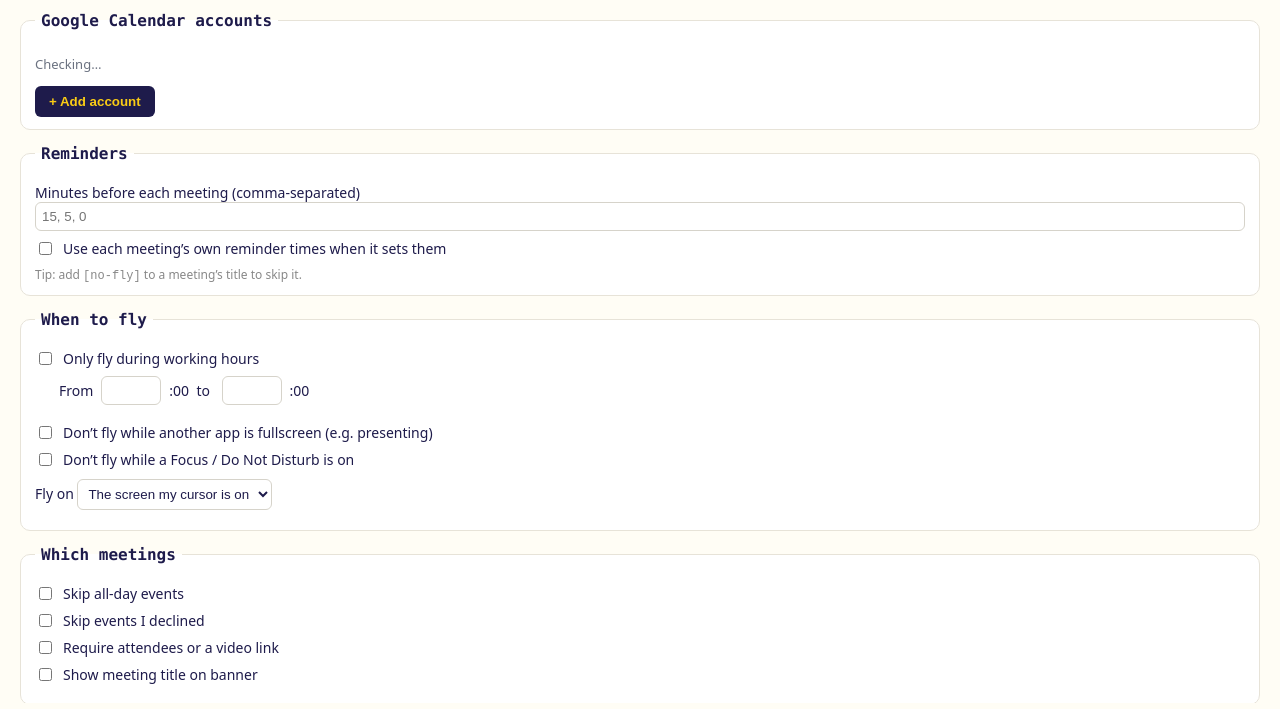
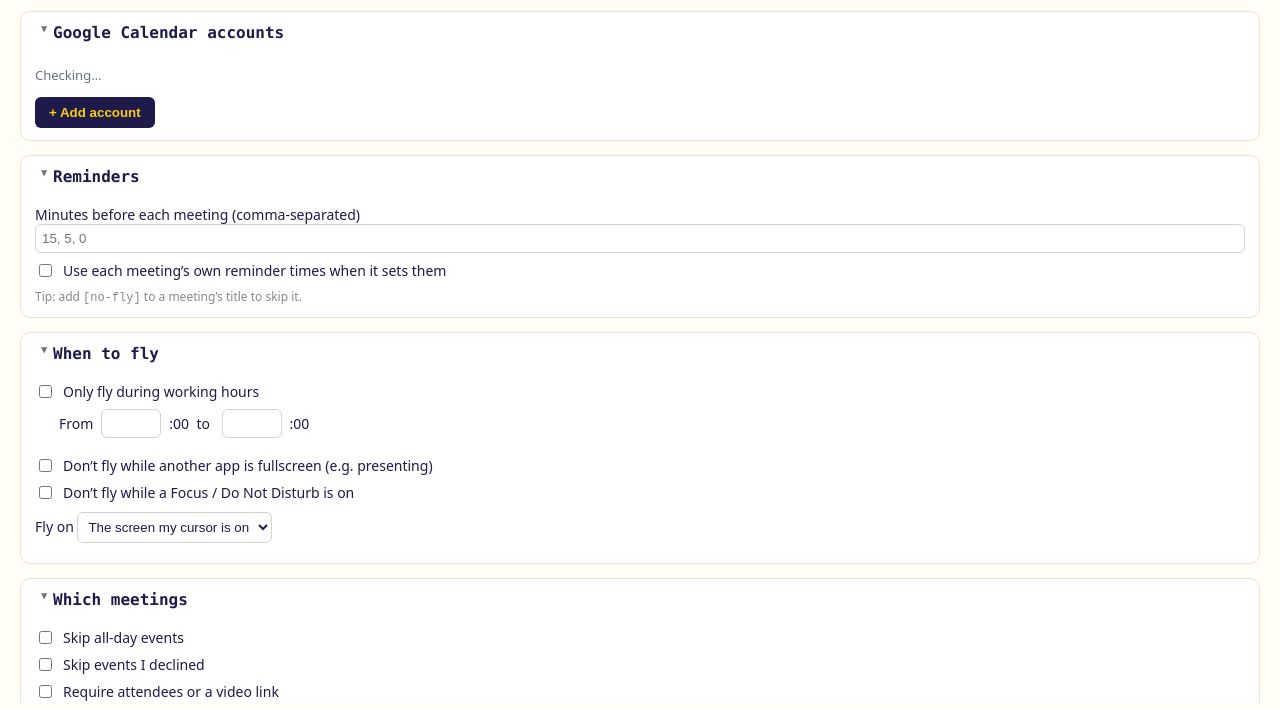
Before and after one commit to AdelinaLipsa/airplane-banner, an Electron app: page src/renderer/settings/index.html in a window 1280 px wide. Shown: the part 56-765 px from the top of the page. Drawn offline with Linux system fonts and the light colour scheme; no server answers.

Commit message:
feat(settings): collapsible accordion sections
Convert each settings group to a native <details>/<summary> accordion so
users can minimize sections they don't need. Open by default, with a
rotating disclosure triangle styled in the brand monospace.

```diff
--- a/src/renderer/settings/index.html
+++ b/src/renderer/settings/index.html
@@ -23,8 +23,13 @@
     }
     body { font-family: system-ui, sans-serif; margin: 0; padding: 20px; color: var(--fg); background: var(--bg); }
     h1 { font-size: 18px; font-family: ui-monospace, Menlo, "Courier New", monospace; letter-spacing: 0.5px; }
-    fieldset { border: 1px solid var(--card-border); border-radius: 10px; margin: 14px 0; padding: 12px 14px; background: var(--card-bg); }
-    legend { font-weight: 700; font-family: ui-monospace, Menlo, "Courier New", monospace; color: var(--legend); padding: 0 6px; }
+    /* Collapsible sections — native <details>/<summary> accordions. */
+    details { border: 1px solid var(--card-border); border-radius: 10px; margin: 14px 0; padding: 0 14px; background: var(--card-bg); }
+    details[open] { padding-bottom: 12px; }
+    summary { font-weight: 700; font-family: ui-monospace, Menlo, "Courier New", monospace; color: var(--legend); padding: 11px 2px; cursor: pointer; list-style: none; user-select: none; }
+    summary::-webkit-details-marker { display: none; }
+    summary::before { content: "\25B8"; display: inline-block; width: 1em; color: var(--muted); transition: transform 0.15s ease; }
+    details[open] > summary::before { transform: rotate(90deg); }
     label { display: block; margin: 8px 0; font-size: 14px; }
     input[type=text], input[type=password], input[type=number], select {
       padding: 6px; box-sizing: border-box; background: var(--field-bg); color: var(--fg);
@@ -90,26 +95,26 @@
 <body>
   <h1>✈️ Airplane Banner</h1>
 
-  <fieldset>
-    <legend>Google Calendar accounts</legend>
+  <details open>
+    <summary>Google Calendar accounts</summary>
     <p id="status">Checking…</p>
     <div id="accountsList"></div>
     <div class="row" style="margin-top:8px">
       <button id="signIn">+ Add account</button>
     </div>
-  </fieldset>
+  </details>
 
-  <fieldset>
-    <legend>Reminders</legend>
+  <details open>
+    <summary>Reminders</summary>
     <label>Minutes before each meeting (comma-separated)
       <input id="offsets" type="text" placeholder="15, 5, 0" />
     </label>
     <label class="row"><input id="respectEventReminders" type="checkbox" /> Use each meeting’s own reminder times when it sets them</label>
     <p style="font-size:12px;color:#888;margin:4px 0 0">Tip: add <code>[no-fly]</code> to a meeting’s title to skip it.</p>
-  </fieldset>
+  </details>
 
-  <fieldset>
-    <legend>When to fly</legend>
+  <details open>
+    <summary>When to fly</summary>
     <label class="row"><input id="activeHoursEnabled" type="checkbox" /> Only fly during working hours</label>
     <div id="activeHoursOpts" style="margin-left:24px">
       <label class="row">From
@@ -126,18 +131,18 @@
         <option value="primary">My primary screen</option>
       </select>
     </label>
-  </fieldset>
+  </details>
 
-  <fieldset>
-    <legend>Which meetings</legend>
+  <details open>
+    <summary>Which meetings</summary>
     <label class="row"><input id="skipAllDay" type="checkbox" /> Skip all-day events</label>
     <label class="row"><input id="skipDeclined" type="checkbox" /> Skip events I declined</label>
     <label class="row"><input id="requireAttendeesOrLink" type="checkbox" /> Require attendees or a video link</label>
     <label class="row"><input id="showTitle" type="checkbox" /> Show meeting title on banner</label>
-  </fieldset>
+  </details>
 
-  <fieldset>
-    <legend>Appearance</legend>
+  <details open>
+    <summary>Appearance</summary>
     <label>Aircraft
       <select id="craft">
         <option value="tarom">TAROM plane (default)</option>
@@ -182,13 +187,13 @@
       <button id="testFlight" type="button">✈️ Test flight</button>
       <span style="color:#888;font-size:12px">Preview with the settings above (no need to Save)</span>
     </div>
-  </fieldset>
+  </details>
 
-  <fieldset>
-    <legend>App</legend>
+  <details open>
+    <summary>App</summary>
     <label class="row"><input id="launchAtLogin" type="checkbox" /> Launch at login</label>
     <label class="row"><input id="showCountdownInBar" type="checkbox" /> Show countdown next to the menu-bar icon <span style="color:#888">(macOS)</span></label>
-  </fieldset>
+  </details>
 
   <div class="save-bar"><button id="save">Save</button> <span id="saved"></span></div>
 
```
